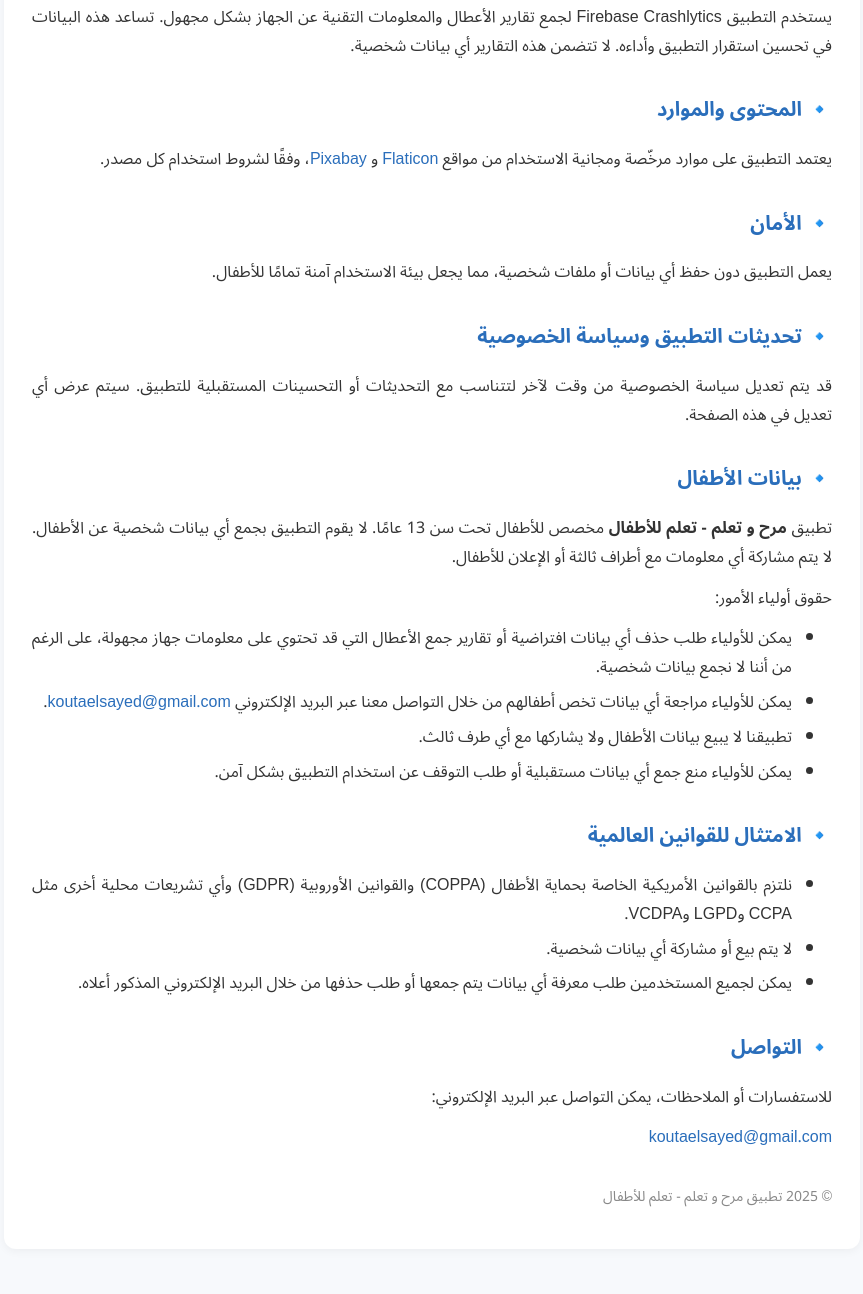
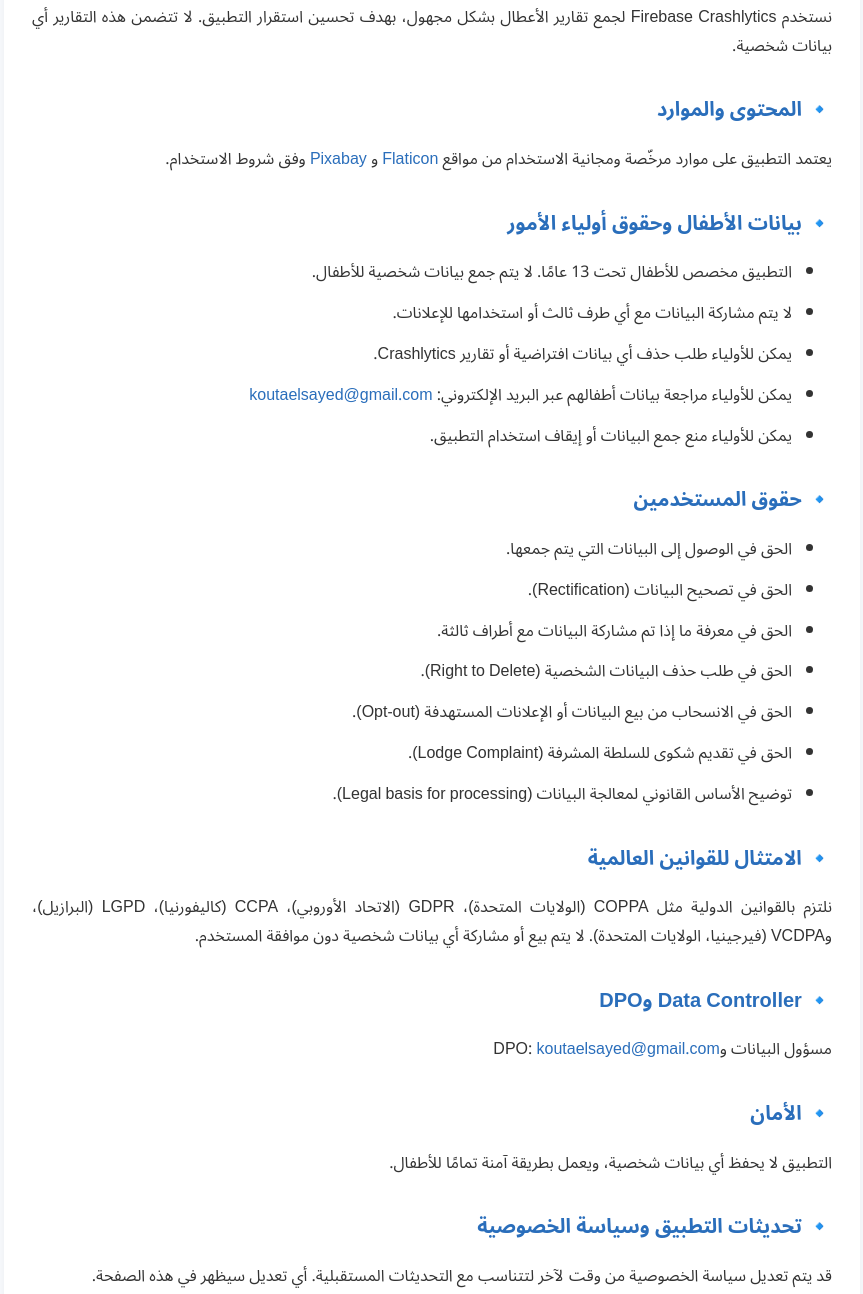
Before and after one commit to sayedkouta442/marah-wa-taallam-privacy, a plain HTML site: page index.html in a window 1280 px wide. Shown: the part 737-2031 px from the top of the page, without its empty margins (208-1071 px from the left). Drawn offline with Linux system fonts and the light colour scheme.

Commit message:
Update index.html

```diff
--- a/index.html
+++ b/index.html
@@ -31,12 +31,12 @@
       font-size: 20px;
       margin-top: 32px;
     }
-    p, ul {
+    p, li {
       margin: 12px 0;
       text-align: justify;
     }
-    ul li {
-      margin: 6px 0;
+    ul {
+      padding-left: 20px;
     }
     footer {
       text-align: center;
@@ -60,42 +60,51 @@
     <p>مرحبًا بك في تطبيق <strong>مرح و تعلم - تعلم للأطفال</strong>، تطبيق تعليمي وترفيهي مخصص للأطفال. نحرص على حماية خصوصيتك ونوضح لك من خلال هذه السياسة كيفية التعامل مع البيانات داخل التطبيق.</p>
 
     <h2>🔹 جمع البيانات</h2>
-    <p>لا يقوم تطبيق <strong>مرح و تعلم - تعلم للأطفال</strong> بجمع أي بيانات شخصية أو معلومات تعريفية عن المستخدمين. يعمل التطبيق بشكل كامل دون الحاجة إلى اتصال بالإنترنت.</p>
+    <p>التطبيق لا يجمع أي بيانات شخصية عن المستخدمين العاديين أو الأطفال تحت 13 عامًا، ويعمل بشكل كامل دون اتصال بالإنترنت. بعض البيانات التقنية قد تُجمع بشكل مجهول لتحسين أداء التطبيق.</p>
 
     <h2>🔹 صلاحيات الجهاز</h2>
-    <p>لا يطلب التطبيق أي صلاحيات خاصة من الجهاز، ولا يقوم بالوصول إلى الكاميرا أو الميكروفون أو الموقع، إلا إذا تم استخدام ميزات خاصة (مثل تقارير Firebase Crashlytics) بشكل مجهول.</p>
+    <p>التطبيق لا يصل إلى الكاميرا أو الميكروفون أو الموقع إلا عند الحاجة لمميزات محددة مثل تقارير Firebase Crashlytics بشكل مجهول.</p>
 
     <h2>🔹 الاتصال بالإنترنت</h2>
-    <p>يحتاج التطبيق إلى الإنترنت فقط عند فتح صفحة سياسة الخصوصية أو صفحة “عن التطبيق” التي تتضمن روابط خارجية (مثل Flaticon وPixabay).</p>
+    <p>يحتاج التطبيق للإنترنت فقط عند عرض صفحة سياسة الخصوصية أو صفحة “عن التطبيق” التي تحتوي على روابط خارجية (مثل Flaticon وPixabay).</p>
 
     <h2>🔹 تقارير الأعطال</h2>
-    <p>يستخدم التطبيق Firebase Crashlytics لجمع تقارير الأعطال والمعلومات التقنية عن الجهاز بشكل مجهول. تساعد هذه البيانات في تحسين استقرار التطبيق وأداءه. لا تتضمن هذه التقارير أي بيانات شخصية.</p>
+    <p>نستخدم Firebase Crashlytics لجمع تقارير الأعطال بشكل مجهول، بهدف تحسين استقرار التطبيق. لا تتضمن هذه التقارير أي بيانات شخصية.</p>
 
     <h2>🔹 المحتوى والموارد</h2>
-    <p>يعتمد التطبيق على موارد مرخّصة ومجانية الاستخدام من مواقع <a href="https://www.flaticon.com" target="_blank">Flaticon</a> و <a href="https://pixabay.com" target="_blank">Pixabay</a>، وفقًا لشروط استخدام كل مصدر.</p>
+    <p>يعتمد التطبيق على موارد مرخّصة ومجانية الاستخدام من مواقع <a href="https://www.flaticon.com" target="_blank">Flaticon</a> و <a href="https://pixabay.com" target="_blank">Pixabay</a> وفق شروط الاستخدام.</p>
 
-    <h2>🔹 الأمان</h2>
-    <p>يعمل التطبيق دون حفظ أي بيانات أو ملفات شخصية، مما يجعل بيئة الاستخدام آمنة تمامًا للأطفال.</p>
+    <h2>🔹 بيانات الأطفال وحقوق أولياء الأمور</h2>
+    <ul>
+      <li>التطبيق مخصص للأطفال تحت 13 عامًا. لا يتم جمع بيانات شخصية للأطفال.</li>
+      <li>لا يتم مشاركة البيانات مع أي طرف ثالث أو استخدامها للإعلانات.</li>
+      <li>يمكن للأولياء طلب حذف أي بيانات افتراضية أو تقارير Crashlytics.</li>
+      <li>يمكن للأولياء مراجعة بيانات أطفالهم عبر البريد الإلكتروني: <a href="mailto:koutaelsayed@gmail.com">koutaelsayed@gmail.com</a></li>
+      <li>يمكن للأولياء منع جمع البيانات أو إيقاف استخدام التطبيق.</li>
+    </ul>
 
-    <h2>🔹 تحديثات التطبيق وسياسة الخصوصية</h2>
-    <p>قد يتم تعديل سياسة الخصوصية من وقت لآخر لتتناسب مع التحديثات أو التحسينات المستقبلية للتطبيق. سيتم عرض أي تعديل في هذه الصفحة.</p>
-
-    <h2>🔹 بيانات الأطفال</h2>
-    <p>تطبيق <strong>مرح و تعلم - تعلم للأطفال</strong> مخصص للأطفال تحت سن 13 عامًا. لا يقوم التطبيق بجمع أي بيانات شخصية عن الأطفال. لا يتم مشاركة أي معلومات مع أطراف ثالثة أو الإعلان للأطفال.</p>
-    <p>حقوق أولياء الأمور:</p>
+    <h2>🔹 حقوق المستخدمين</h2>
     <ul>
-      <li>يمكن للأولياء طلب حذف أي بيانات افتراضية أو تقارير جمع الأعطال التي قد تحتوي على معلومات جهاز مجهولة، على الرغم من أننا لا نجمع بيانات شخصية.</li>
-      <li>يمكن للأولياء مراجعة أي بيانات تخص أطفالهم من خلال التواصل معنا عبر البريد الإلكتروني <a href="mailto:koutaelsayed@gmail.com">koutaelsayed@gmail.com</a>.</li>
-      <li>تطبيقنا لا يبيع بيانات الأطفال ولا يشاركها مع أي طرف ثالث.</li>
-      <li>يمكن للأولياء منع جمع أي بيانات مستقبلية أو طلب التوقف عن استخدام التطبيق بشكل آمن.</li>
+      <li>الحق في الوصول إلى البيانات التي يتم جمعها.</li>
+      <li>الحق في تصحيح البيانات (Rectification).</li>
+      <li>الحق في معرفة ما إذا تم مشاركة البيانات مع أطراف ثالثة.</li>
+      <li>الحق في طلب حذف البيانات الشخصية (Right to Delete).</li>
+      <li>الحق في الانسحاب من بيع البيانات أو الإعلانات المستهدفة (Opt-out).</li>
+      <li>الحق في تقديم شكوى للسلطة المشرفة (Lodge Complaint).</li>
+      <li>توضيح الأساس القانوني لمعالجة البيانات (Legal basis for processing).</li>
     </ul>
 
     <h2>🔹 الامتثال للقوانين العالمية</h2>
-    <ul>
-      <li>نلتزم بالقوانين الأمريكية الخاصة بحماية الأطفال (COPPA) والقوانين الأوروبية (GDPR) وأي تشريعات محلية أخرى مثل CCPA وLGPD وVCDPA.</li>
-      <li>لا يتم بيع أو مشاركة أي بيانات شخصية.</li>
-      <li>يمكن لجميع المستخدمين طلب معرفة أي بيانات يتم جمعها أو طلب حذفها من خلال البريد الإلكتروني المذكور أعلاه.</li>
-    </ul>
+    <p>نلتزم بالقوانين الدولية مثل COPPA (الولايات المتحدة)، GDPR (الاتحاد الأوروبي)، CCPA (كاليفورنيا)، LGPD (البرازيل)، وVCDPA (فيرجينيا، الولايات المتحدة). لا يتم بيع أو مشاركة أي بيانات شخصية دون موافقة المستخدم.</p>
+
+    <h2>🔹 Data Controller وDPO</h2>
+    <p>مسؤول البيانات وDPO: <a href="mailto:koutaelsayed@gmail.com">koutaelsayed@gmail.com</a></p>
+
+    <h2>🔹 الأمان</h2>
+    <p>التطبيق لا يحفظ أي بيانات شخصية، ويعمل بطريقة آمنة تمامًا للأطفال.</p>
+
+    <h2>🔹 تحديثات التطبيق وسياسة الخصوصية</h2>
+    <p>قد يتم تعديل سياسة الخصوصية من وقت لآخر لتتناسب مع التحديثات المستقبلية. أي تعديل سيظهر في هذه الصفحة.</p>
 
     <h2>🔹 التواصل</h2>
     <p>للاستفسارات أو الملاحظات، يمكن التواصل عبر البريد الإلكتروني:</p>
```
